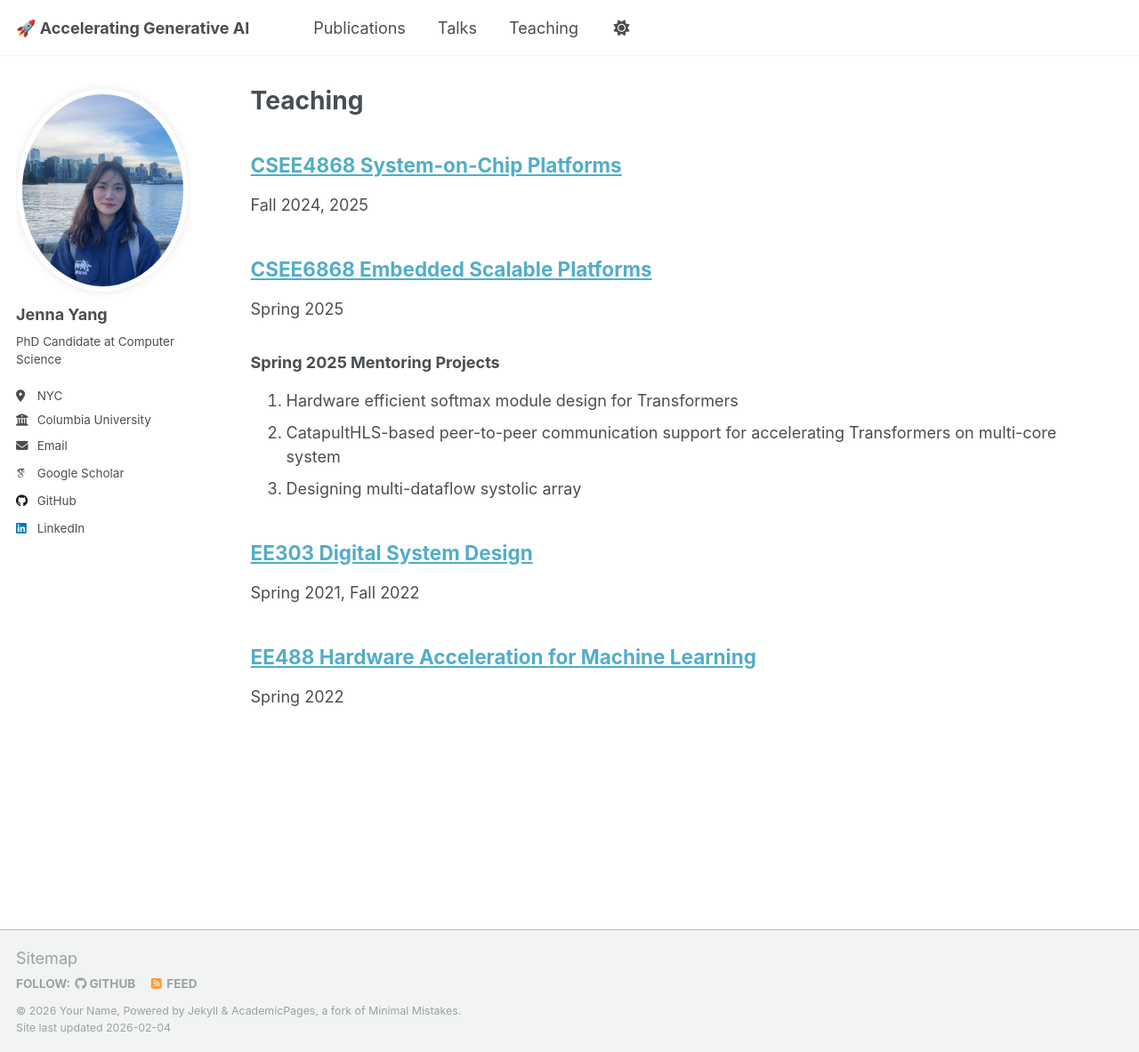
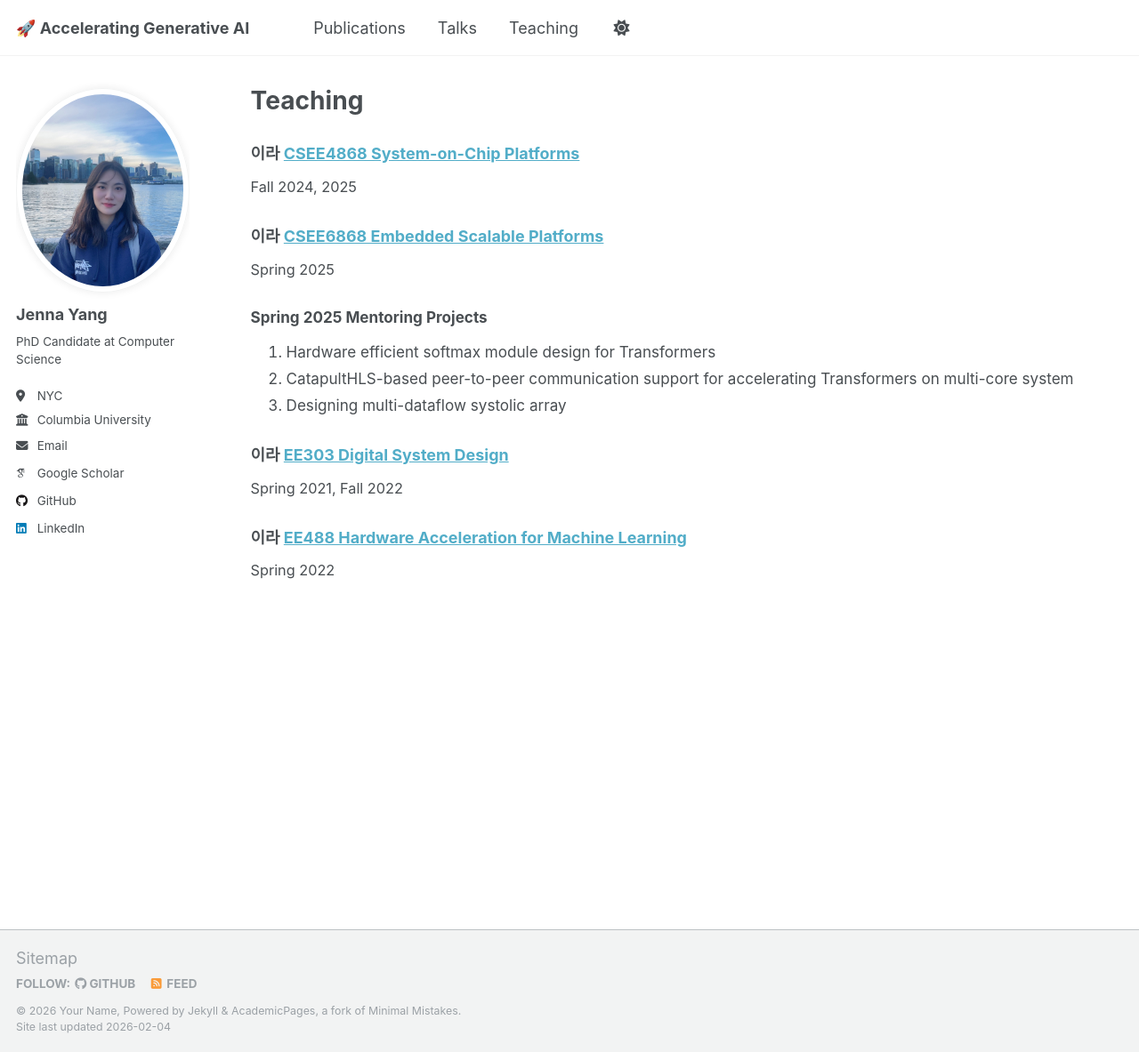
Before and after one commit to jenna-yang/jenna-yang.github.io, a Jekyll site: the page built from _pages/teaching.html, in a window 1280 px wide and 1183 px high. Shown: the whole window at 89% size. Built offline with Jekyll 4.4.1, drawn with Linux system fonts in a browser that asks for light colours; some web fonts are replaced.

Commit message:
Prettier format for talks & teaching

```diff
--- a/_includes/archive-single.html
+++ b/_includes/archive-single.html
@@ -27,7 +27,7 @@
     {% endif %}
 
     <h2 class="archive__item-title" itemprop="headline">
-      {% assign _cat = post.category | downcase %}
+이라      {% assign _cat = post.category | downcase %}
       {% if post.collection == 'publications' %}
         {% if _cat contains 'journal' or _cat contains 'journals' %}
           <span class="pub-badge journal" title="Journal">J</span>
--- a/_pages/teaching.html
+++ b/_pages/teaching.html
@@ -4,6 +4,27 @@ title: "Teaching"
 permalink: /teaching/
 author_profile: true
 ---
+<style>
+  /* reduce line space */
+  .list__item,
+  .archive__item {
+    margin-bottom: 10px !important;
+    padding-bottom: 0 !important;
+  }
+
+  /* reduce font size */
+  .archive__item-title {
+    font-size: 1.05em !important;
+    line-height: 1.14 !important;
+    margin-bottom: 2px !important;
+    font-weight:700 !important;
+  }
+
+  .archive__item, .archive__item p, .archive__item .archive__item-excerpt {
+    line-height: 1.25 !important;
+    font-size: 0.95em !important;
+  }
+</style>
 
 {% include base_path %}
 
```
Also changed, not shown: _pages/talks.html (+21 -0 lines).
